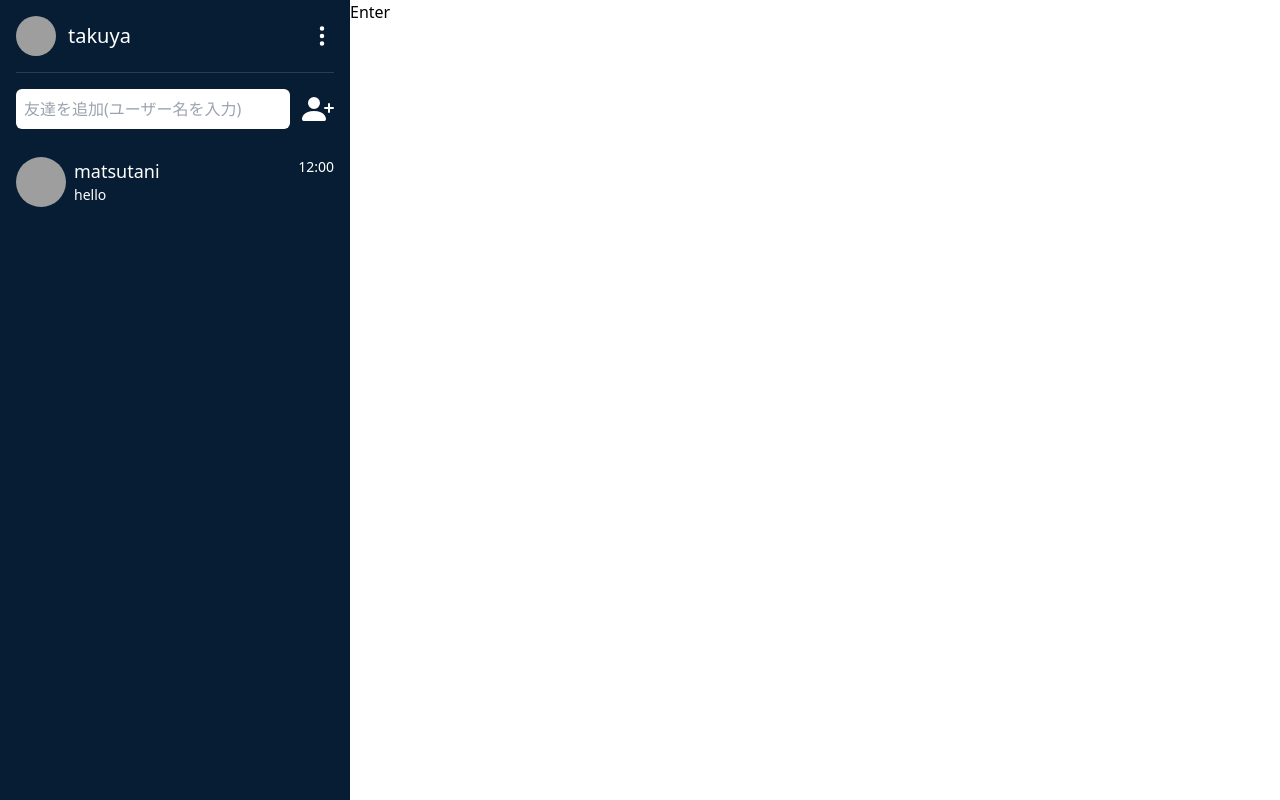
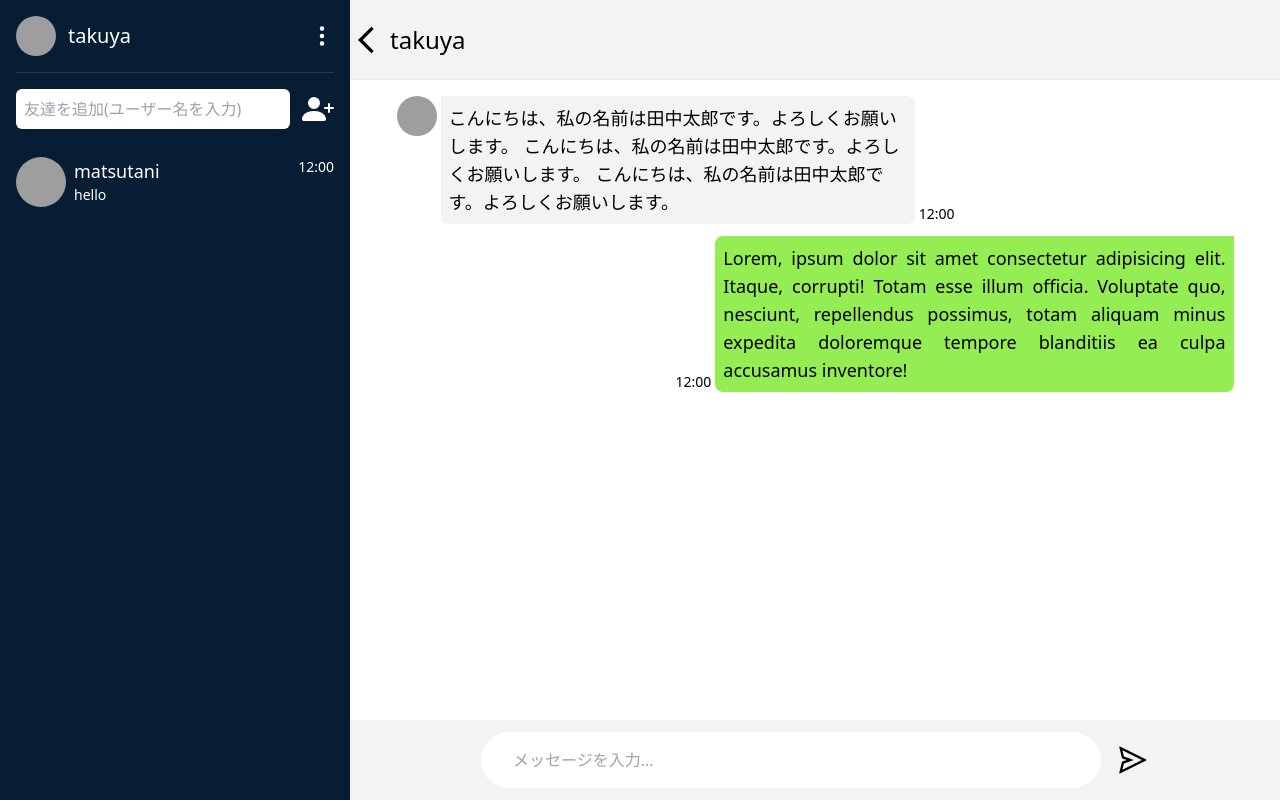
Before and after one commit to mtvzee/chat-app-react-ts, a React (Vite) app: page / in a window 1280 px wide. Built offline with nearby package versions, Linux system fonts and the light colour scheme; grey boxes are pictures that could not be loaded.

Commit message:
チャットページの雛形

```diff
--- a/src/components/Chat.tsx
+++ b/src/components/Chat.tsx
@@ -1,5 +1,55 @@
+import { AiOutlineSend } from 'react-icons/ai';
+import { MdOutlineArrowBackIosNew } from 'react-icons/md';
+import Avatar from './Avatar';
+
 const Chat = () => {
-  return <div className="flex-auto">Enter</div>;
+  return (
+    <div className="flex-auto flex flex-col">
+      <header className="flex-none bg-[#f3f3f3] flex  items-center space-x-2 h-20 border-b">
+        <button className="hover:scale-110 transition">
+          <MdOutlineArrowBackIosNew className="w-8 h-8" />
+        </button>
+        <h1 className="text-2xl">takuya</h1>
+      </header>
+
+      <div className="flex-auto overflow-y-scroll">
+        <div className="w-[90%] mx-auto flex flex-col space-y-3 py-4">
+          {/* チャット相手のテキスト欄 */}
+          <div className="flex items-start space-x-1 w-2/3">
+            <Avatar width={40} height={40} />
+            <p className="bg-[#f3f3f3] p-2 rounded-lg rounded-tl-none text-lg">
+              こんにちは、私の名前は田中太郎です。よろしくお願いします。
+              こんにちは、私の名前は田中太郎です。よろしくお願いします。
+              こんにちは、私の名前は田中太郎です。よろしくお願いします。
+            </p>
+            <span className="self-end text-sm">12:00</span>
+          </div>
+
+          {/* 自分のテキスト欄 */}
+          <div className="flex items-end self-end space-x-1 w-2/3 text-justify">
+            <span className="self-end text-sm">12:00</span>
+            <p className="bg-[#93ed53] p-2 rounded-lg rounded-tr-none text-lg ">
+              Lorem, ipsum dolor sit amet consectetur adipisicing elit. Itaque,
+              corrupti! Totam esse illum officia. Voluptate quo, nesciunt,
+              repellendus possimus, totam aliquam minus expedita doloremque
+              tempore blanditiis ea culpa accusamus inventore!
+            </p>
+          </div>
+        </div>
+      </div>
+
+      <form className="flex-none bg-[#f3f3f3] h-20 flex items-center justify-center space-x-4">
+        <input
+          className="w-2/3 py-4 px-8 rounded-full outline-none"
+          type="text"
+          placeholder="メッセージを入力..."
+        />
+        <button className="hover:scale-110 transition">
+          <AiOutlineSend className="w-8 h-8" />
+        </button>
+      </form>
+    </div>
+  );
 };
 
 export default Chat;
```
